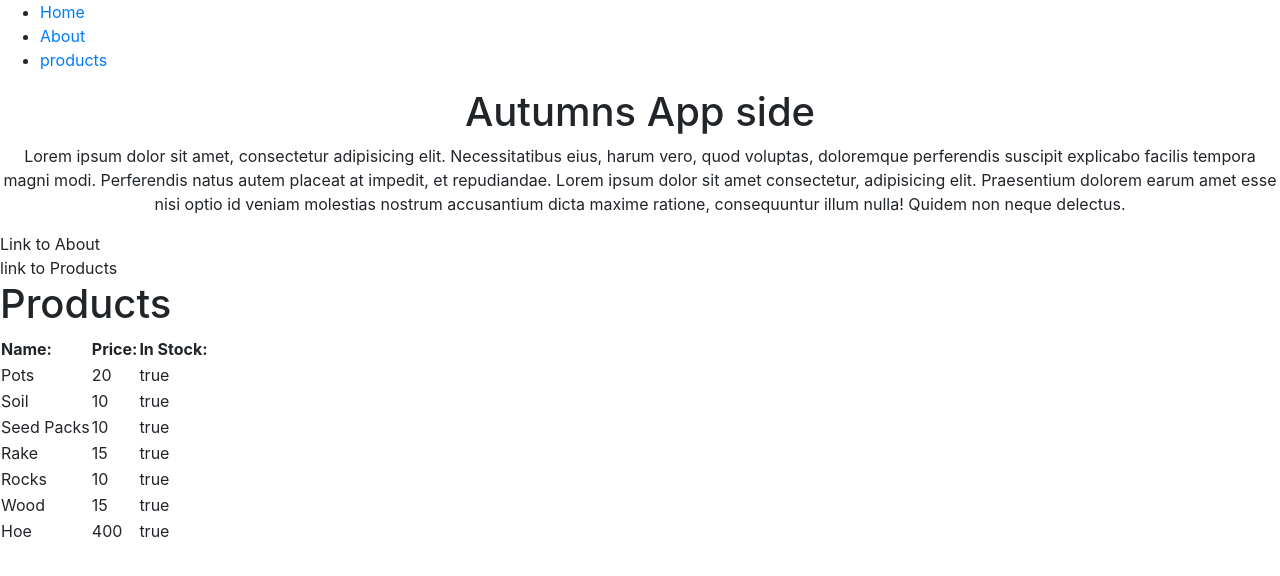
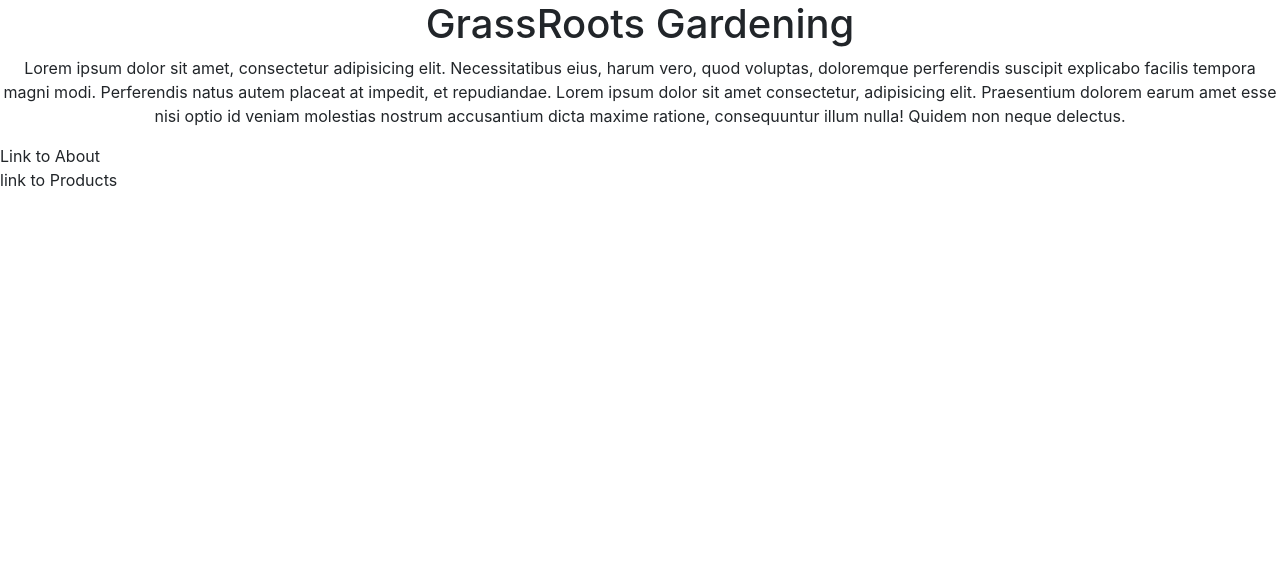
Before and after one commit to tracemcgraw/grassroots, an Angular app: page /home in a window 1280 px wide. Shown: the top 576 px of the page. Built offline with nearby package versions, Linux system fonts and the light colour scheme.

Commit message:
ah did routes! yay!

```diff
--- a/src/app/app-routing.module.ts
+++ b/src/app/app-routing.module.ts
@@ -4,12 +4,12 @@ import { RouterModule, Routes } from '@angular/router';
 
 import {ProductsComponent} from './products/products.component';
 import {AboutComponent} from './about/about.component';
-import{AppComponent} from './app.component'
+import { HomeComponent } from './home/home.component';
 
 const routes:Routes=[
   {path:'products', component:ProductsComponent},
   {path:'about', component:AboutComponent},
-  {path:'home', component:AppComponent}
+  {path:'home', component:HomeComponent}
 ]
 
 @NgModule({
--- a/src/app/app.component.html
+++ b/src/app/app.component.html
@@ -1,20 +1 @@
-<!--The content below is only a placeholder and can be replaced.-->
-<ul>
-    <li><a href="../app/app.component.html">Home</a></li>
-    <li><a href="../app/about/about.component.html">About</a></li>
-    <li><a href="../app/products/products.component.html">products</a></li>
-  </ul>
-<div class="outerbody">
-  <div style="text-align:center; border-color: black">
-    <h1>Autumns App side </h1>
-  </div>
-  <div style ="text-align:center; border-color: black">
-    <p> Lorem ipsum dolor sit amet, consectetur adipisicing elit. Necessitatibus eius, harum vero, quod voluptas, doloremque perferendis suscipit explicabo facilis tempora magni modi. Perferendis natus autem placeat at impedit, et repudiandae. Lorem ipsum dolor sit amet consectetur, adipisicing elit. Praesentium dolorem earum amet esse nisi optio id veniam molestias nostrum accusantium dicta maxime ratione, consequuntur illum nulla! Quidem non neque delectus.</p>
-  </div>
-  <div style="">
-    <div>Link to About</div>
-    <div>link to Products</div>
-  </div>
-  <h1>Products</h1>
-  <app-products></app-products>
-</div>
+<router-outlet></router-outlet>
--- a/src/app/app.module.ts
+++ b/src/app/app.module.ts
@@ -6,13 +6,15 @@ import { AppComponent } from './app.component';
 import { AboutComponent } from './about/about.component';
 import { ProductsComponent } from './products/products.component';
 import { AppRoutingModule } from './/app-routing.module';
+import { HomeComponent } from './home/home.component';
 
 
 @NgModule({
   declarations: [
     AppComponent,
     AboutComponent,
-    ProductsComponent
+    ProductsComponent,
+    HomeComponent
   ],
   imports: [
     BrowserModule,
--- /dev/null
+++ b/src/app/home/home.component.html
@@ -0,0 +1,12 @@
+<div class="outerbody">
+    <div style="text-align:center; border-color: black">
+      <h1>GrassRoots Gardening </h1>
+    </div>
+    <div style ="text-align:center; border-color: black">
+      <p> Lorem ipsum dolor sit amet, consectetur adipisicing elit. Necessitatibus eius, harum vero, quod voluptas, doloremque perferendis suscipit explicabo facilis tempora magni modi. Perferendis natus autem placeat at impedit, et repudiandae. Lorem ipsum dolor sit amet consectetur, adipisicing elit. Praesentium dolorem earum amet esse nisi optio id veniam molestias nostrum accusantium dicta maxime ratione, consequuntur illum nulla! Quidem non neque delectus.</p>
+    </div>
+    <div style="">
+      <div>Link to About</div>
+      <div>link to Products</div>
+    </div>
+    </div>
--- /dev/null
+++ b/src/app/home/home.component.ts
@@ -0,0 +1,15 @@
+import { Component, OnInit } from '@angular/core';
+
+@Component({
+  selector: 'app-home',
+  templateUrl: './home.component.html',
+  styleUrls: ['./home.component.css']
+})
+export class HomeComponent implements OnInit {
+
+  constructor() { }
+
+  ngOnInit() {
+  }
+
+}
```
Also changed, not shown: src/app/home/home.component.css (added), 1 other file (tests, documents, lock files or other folders).
